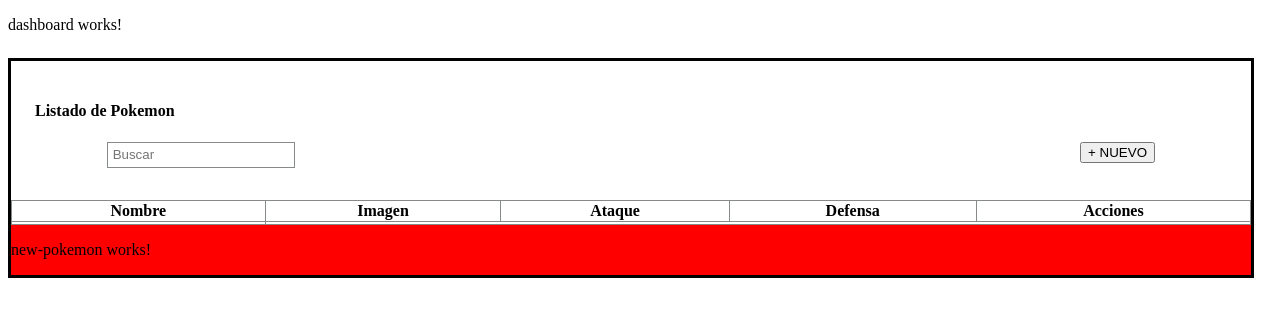
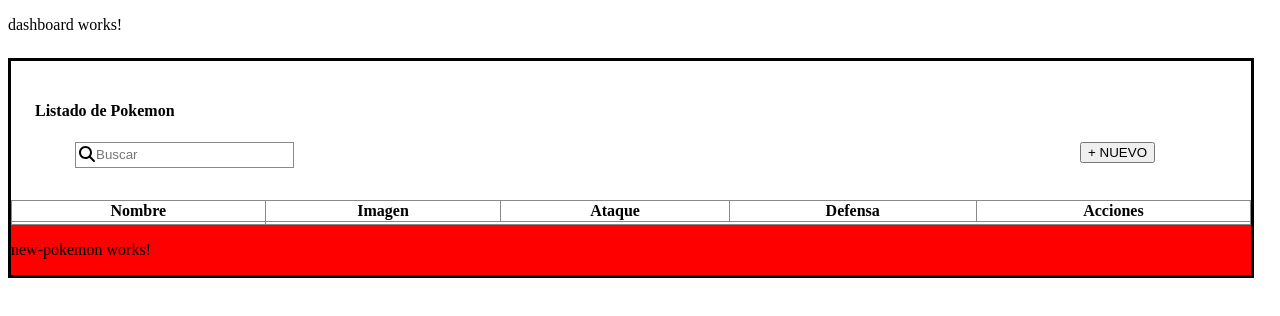
Before and after one commit to Boondock19/Devsu-pokemon-project, an Angular app: page /dashboard in a window 1280 px wide. Shown: the top 316 px of the page. Built offline with nearby package versions, Linux system fonts and the light colour scheme.

Commit message:
Agregada lupa de manera exitosa

```diff
--- a/package.json
+++ b/package.json
@@ -18,6 +18,9 @@
     "@angular/platform-browser": "^14.1.0",
     "@angular/platform-browser-dynamic": "^14.1.0",
     "@angular/router": "^14.1.0",
+    "@fortawesome/angular-fontawesome": "^0.11.1",
+    "@fortawesome/fontawesome-svg-core": "^6.1.1",
+    "@fortawesome/free-solid-svg-icons": "^6.1.1",
     "rxjs": "~7.5.0",
     "tslib": "^2.3.0",
     "zone.js": "~0.11.4"
--- a/src/app/app.module.ts
+++ b/src/app/app.module.ts
@@ -4,6 +4,7 @@
 import { AppRoutingModule } from './app-routing.module';
 import { AppComponent } from './app.component';
 import { DashboardModule } from './dashboard/dashboard.module';
+import { FontAwesomeModule } from '@fortawesome/angular-fontawesome';
 
 @NgModule({
   declarations: [
@@ -12,7 +13,8 @@
   imports: [
     BrowserModule,
     AppRoutingModule,
-    DashboardModule
+    DashboardModule,
+    FontAwesomeModule
   ],
   providers: [],
   bootstrap: [AppComponent]
--- a/src/app/dashboard/components/table/table.component.css
+++ b/src/app/dashboard/components/table/table.component.css
@@ -13,12 +13,20 @@
 }
 
 .search-bar-div {
-    margin-left: 6em;
+    display: flex;
+    align-items: center;
+    margin-left: 4em;
+
+}
+
+.search-icon {
+    position: absolute;
+    margin-left: 0.25em;
 }
 
 .search-input {
     border: 1px solid rgb(135, 138, 138);
-    padding: 0.35em;
+    padding: 0.35em 1.5em;
 }
 
 .new-button-div {
--- a/src/app/dashboard/components/table/table.component.html
+++ b/src/app/dashboard/components/table/table.component.html
@@ -4,7 +4,7 @@
     </div>
     <div class="header">
         <div class="search-bar-div">
-            <i class="fa-solid fa-magnifying-glass"></i>
+            <fa-icon class="search-icon" [icon]="faMagnifyingGlass" ></fa-icon>
             <input class="search-input" type="text" placeholder="Buscar">
         </div>
         <div class="new-button-div">
--- a/src/app/dashboard/components/table/table.component.ts
+++ b/src/app/dashboard/components/table/table.component.ts
@@ -1,4 +1,5 @@
 import { Component, OnInit } from '@angular/core';
+import { faMagnifyingGlass } from '@fortawesome/free-solid-svg-icons';
 
 @Component({
   selector: 'app-table',
@@ -15,6 +16,8 @@
     {field: 'defense', caption: 'Defensa'},
   ]
 
+  faMagnifyingGlass = faMagnifyingGlass;
+
   constructor() { }
 
   ngOnInit(){
--- a/src/app/dashboard/dashboard.module.ts
+++ b/src/app/dashboard/dashboard.module.ts
@@ -3,6 +3,7 @@
 import { DashboardComponent } from './components/dashboard/dashboard.component';
 import { TableComponent } from './components/table/table.component';
 import { NewPokemonComponent } from './components/new-pokemon/new-pokemon.component';
+import { FontAwesomeModule } from '@fortawesome/angular-fontawesome';
 
 
 
@@ -13,7 +14,8 @@
     NewPokemonComponent
   ],
   imports: [
-    CommonModule
+    CommonModule,
+    FontAwesomeModule
   ],
 })
 export class DashboardModule { }
```
Also changed, not shown: 1 other file (tests, documents, lock files or other folders).
